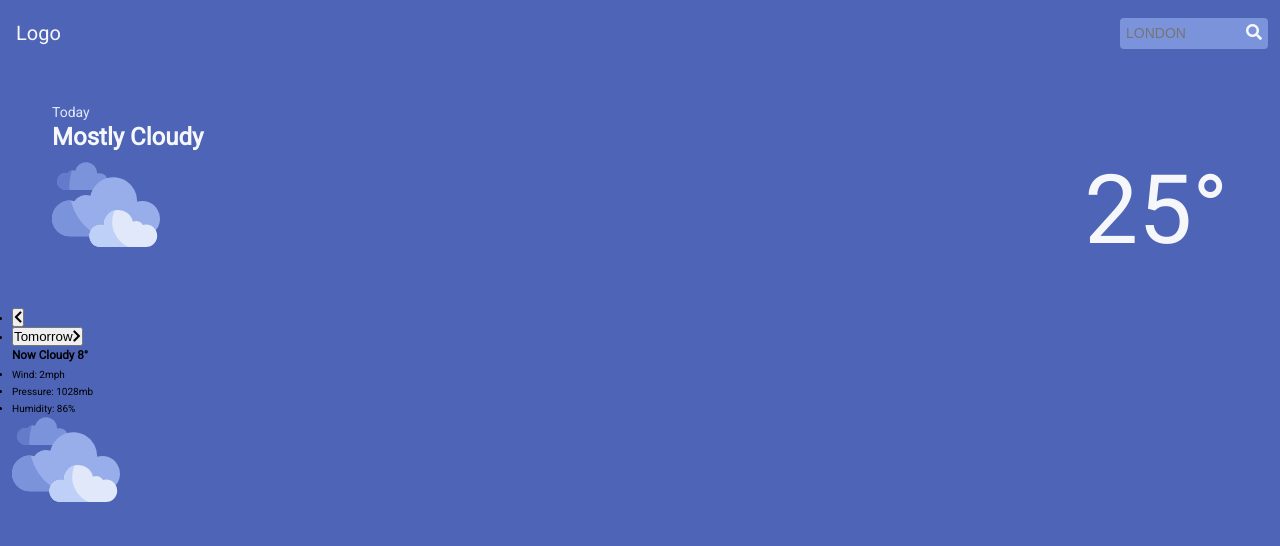
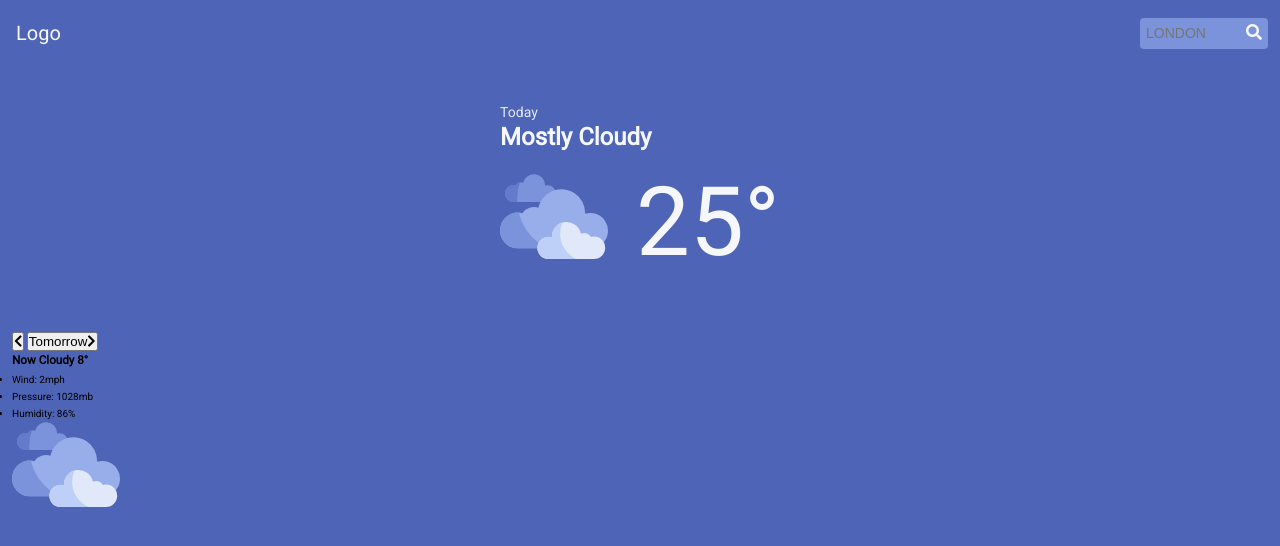
Before and after one commit to blackwellweb/weather_app_rest_api, a website built with webpack: page src/index.html in a window 1280 px wide. Built offline with nearby package versions, Linux system fonts and the light colour scheme; files whose address does not match are found by name.

Commit message:
Main section styling finished

```diff
--- a/src/css/main.scss
+++ b/src/css/main.scss
@@ -4,8 +4,12 @@
 $primary:rgb(0,48,255);
 $secondary: hsl(225, 57%, 67%);
 
-$primaryFont: hsl(216, 33%, 97%);
-$secondaryFont: hsl(221, 68%, 93%);
+$primaryFontColour: hsl(216, 33%, 97%);
+$secondaryFontColour: hsl(221, 68%, 93%);
+
+
+$font-primary: 'Roboto Web', 'Roboto', sans-serif;
+
 
 
 // Just for testing
@@ -27,7 +31,7 @@
 }
 
 body{
-    font-family: 'Roboto', sans-serif;
+    font-family: $font-primary;
     font-weight: 400;
     line-height: 1.7;
     box-sizing: border-box;
@@ -44,16 +48,26 @@
 
 .main{
     padding: 1.2rem;
+    display: grid;
+    width: 100%;
+    grid-template-columns: 1fr;
+    grid-template-areas:
+    "head"
+    "main"
+    "nav"
+    "sub"
+    ;
 }
 
 .header{
+    grid-area: head;
     display: grid;
     width: 100%;
     grid-template-columns: 1fr;
     grid-template-areas:
     "logo searchBar";
     align-items: center;
-    color: $primaryFont;
+    color: $primaryFontColour;
 
     &__logo{
         grid-area: logo;
@@ -73,9 +87,9 @@
     &__searchBar input{
         -webkit-appearance: none;
         background-color: $secondary;
-        color: $primaryFont;
+        color: $primaryFontColour;
         border: 0;
-        max-width: 12rem;
+        max-width: 10rem;
         text-transform: uppercase;
     }
 
@@ -93,7 +107,7 @@
 
     &__searchBar button[type=submit]{
         cursor: pointer;
-        color: $primaryFont;
+        color: $primaryFontColour;
         border:none;
         background-color: none;
         display: inline-block;
@@ -121,13 +135,15 @@
 /*------------------------------------------------------------------*/
 
 .mainView{
+    grid-area: main;
+    justify-self: center;
     display: grid;
-    //grid-template-columns: repeat(2, 1fr);
     grid-template-areas:
     "heading heading"
     "icon temp";
-    margin: 5rem 4rem;
-    color: $primaryFont;
+    color: $primaryFontColour;
+    margin: 5rem 0;
+
 
 
     &__headingPrimary{
@@ -140,7 +156,7 @@
         font-weight: 300;
         font-size: 1.4rem;
         line-height: 1.2;
-        color: $secondaryFont;
+        color: $secondaryFontColour;
     }
 
     &__headingPrimary .headingPrimary--main{
@@ -148,7 +164,7 @@
         font-weight: 600;
         line-height: 1.4;
         font-size: 2.4rem;
-        color: $primaryFont;
+        color: $primaryFontColour;
     }
 
     &__headingSecondary{
@@ -157,10 +173,12 @@
         font-weight: 300;
         font-size: 9.6rem;
         line-height: 1;
+        padding: 1.2rem 0 1.2rem 2.8rem;
     }
 
     &__icon{
         grid-area: icon;
+        padding: 1.2rem 0;
     }
 
 
--- a/src/index.html
+++ b/src/index.html
@@ -28,10 +28,8 @@
             </div>
         </section>
         <nav>
-            <ul>
-                <li><button class="backBtn--inactive"><i class="fas fa-chevron-left"></i></button></li>
-                <li><button class="forwardBtn--active">Tomorrow<i class="fas fa-chevron-right"></i></button></li>
-            </ul>
+            <button class="nav__backBtn--inactive"><i class="fas fa-chevron-left"></i></button>
+            <button class="nav__forwardBtn--active">Tomorrow<i class="fas fa-chevron-right"></i></button>
         </nav>
         <section class="hourlyForecast">
             <div class="hourlyForecast__forecast">
```
